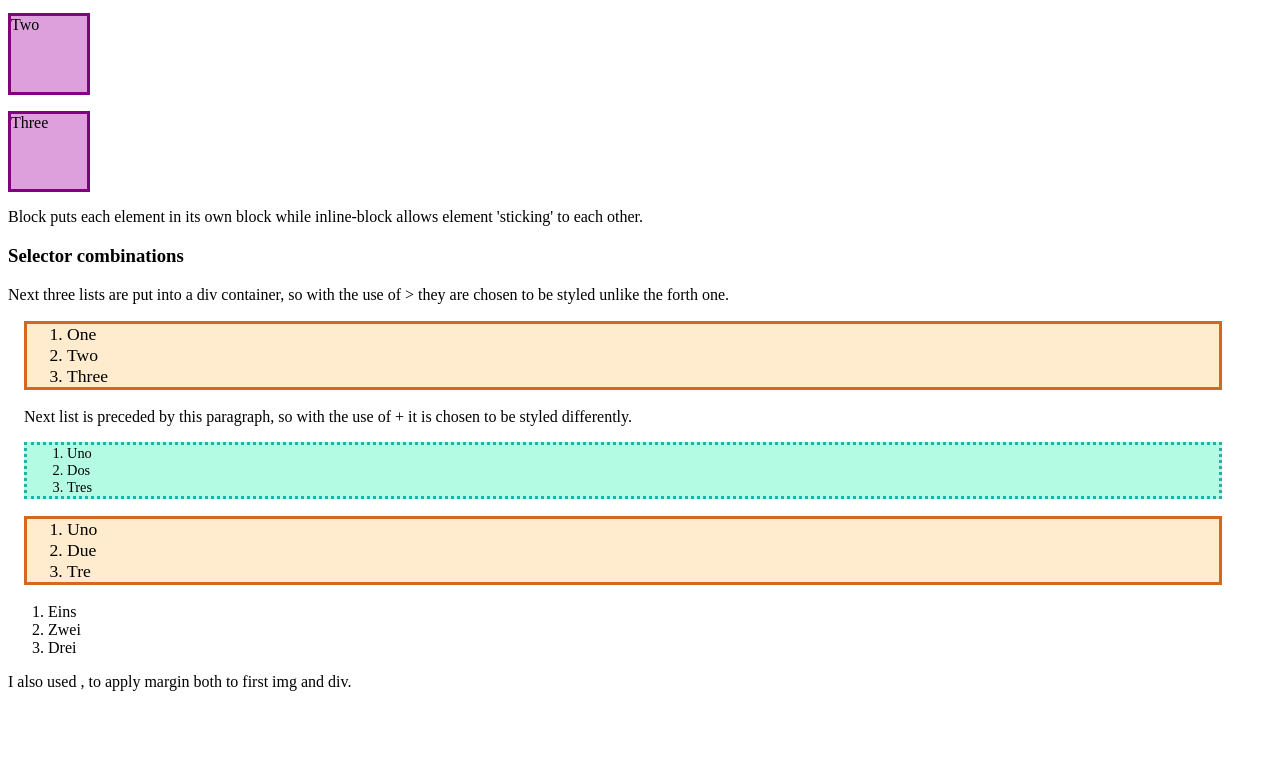
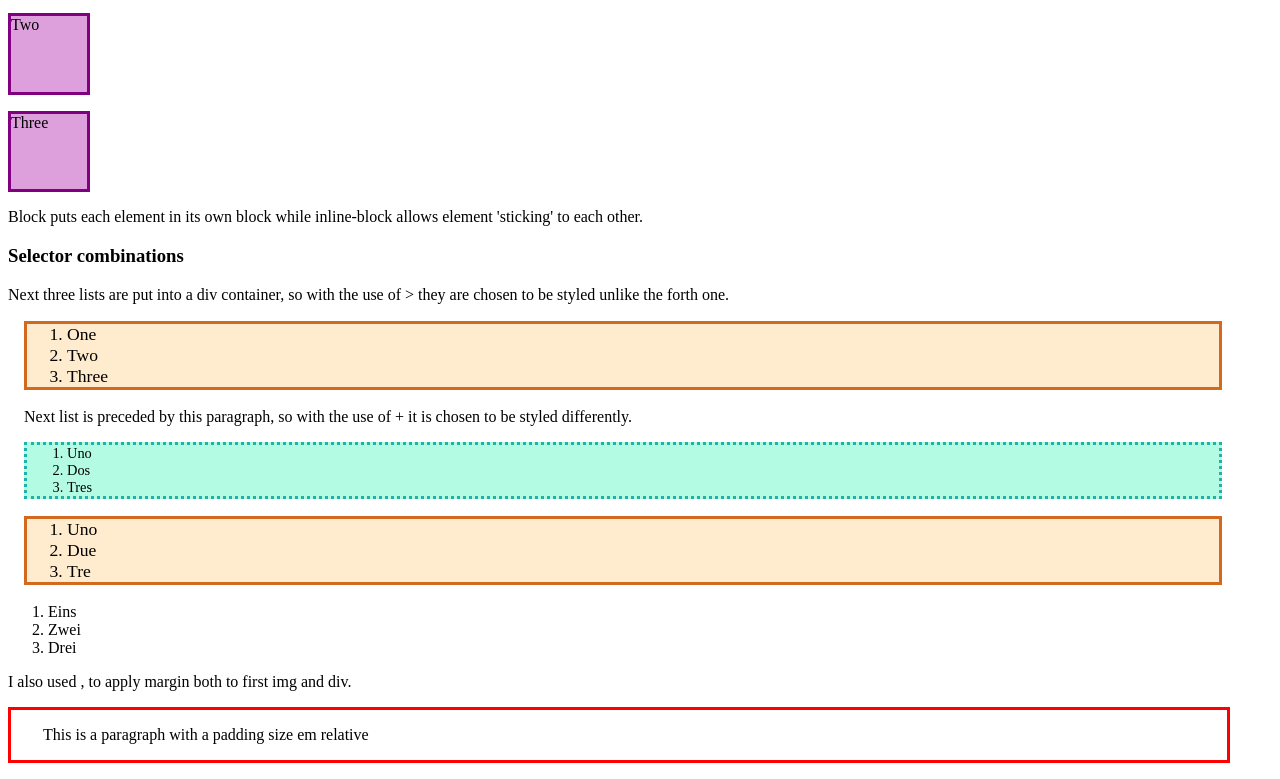
Before and after one commit to shtepen/webhmw, a plain HTML site: page style_showcase.html in a window 1280 px wide. Shown: the part 1961-2740 px from the top of the page. Before the commit the page ends 2668 px from the top, so only its background shows below. Drawn offline with Linux system fonts and the light colour scheme.

Commit message:
added em inside of font-size

```diff
--- a/style_showcase.html
+++ b/style_showcase.html
@@ -195,6 +195,7 @@
                 <p>
                     I also used , to apply margin both to first img and div.
                 </p>
+                <p style="padding: 1em 2em; border: solid red;">This is a paragraph with a padding size em relative</p>
             </section>
         </article>
     </body>
```
